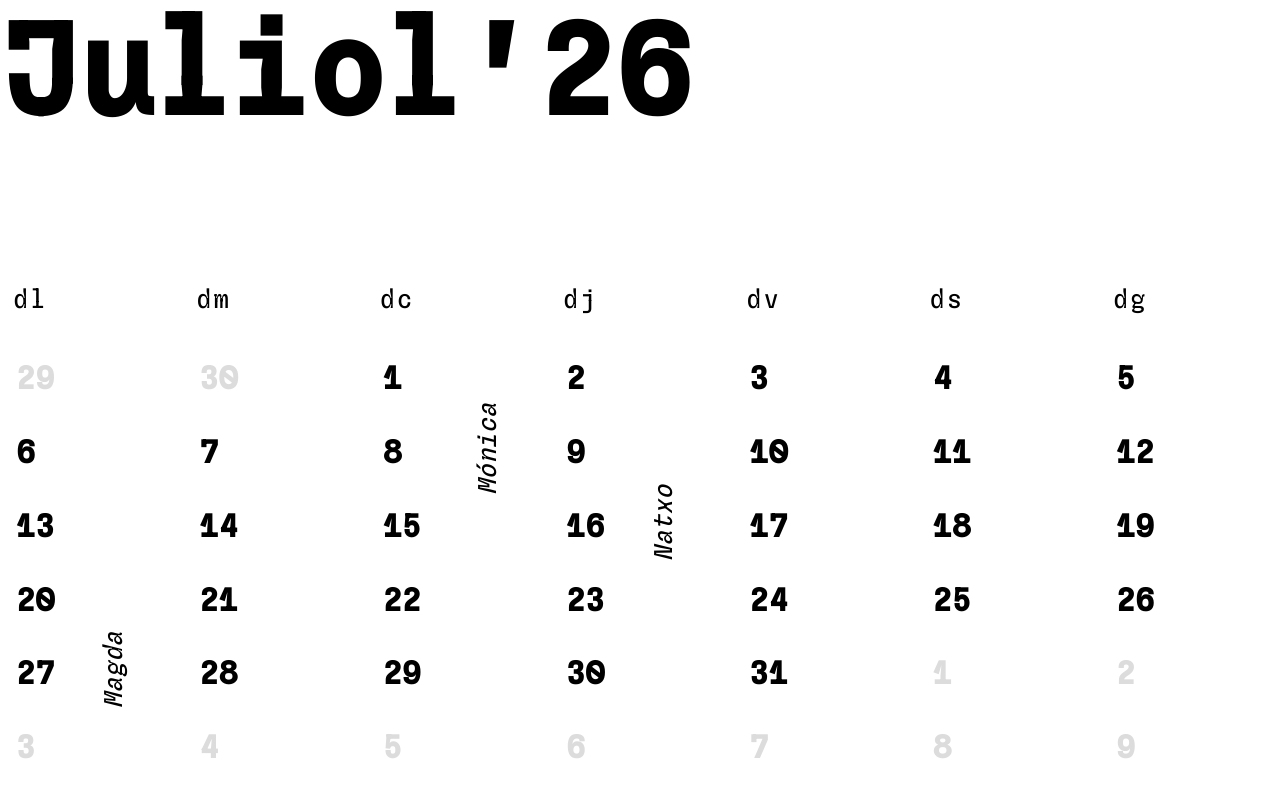
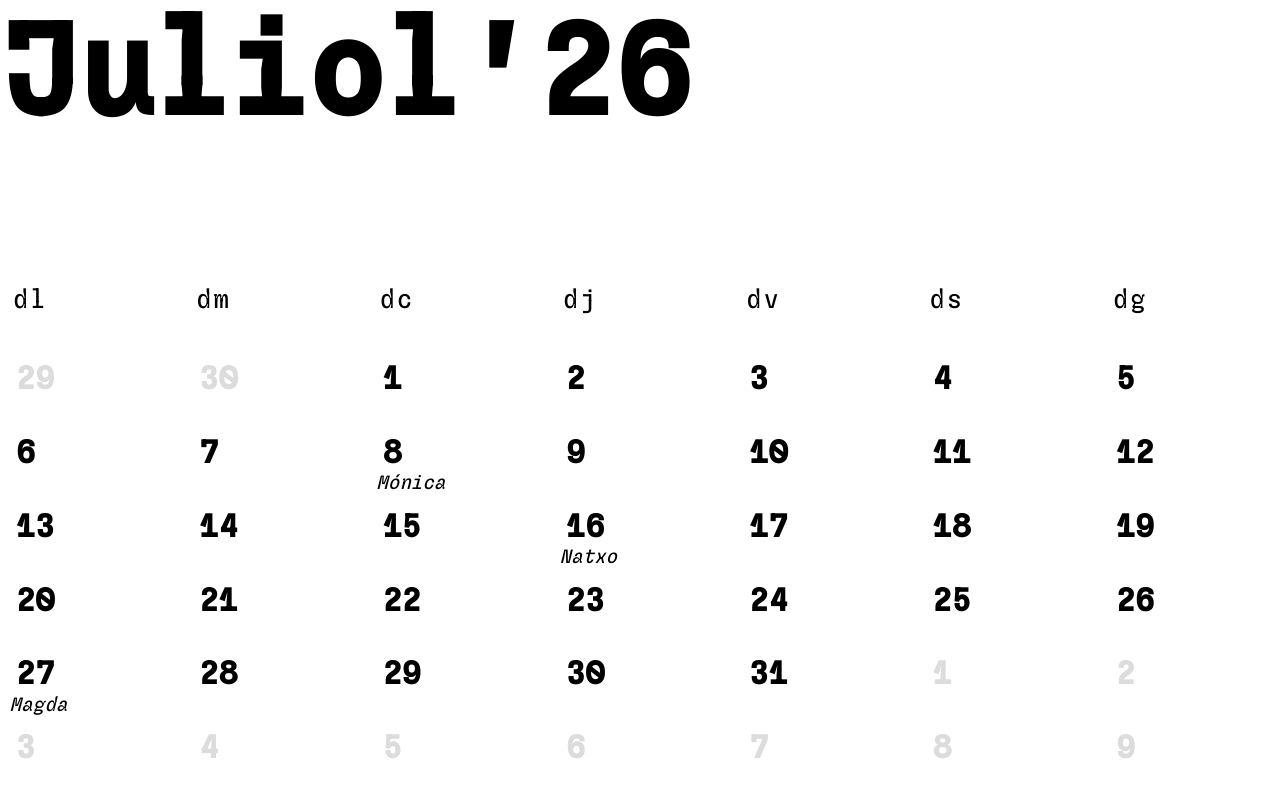
Before and after one commit to arquesm/juliol26_2GP, a plain HTML site: page index.html in a window 1280 px wide. Drawn offline with Linux system fonts and the light colour scheme; files whose address does not match are found by name.

Commit message:
Update index.html

```diff
--- a/index.html
+++ b/index.html
@@ -59,10 +59,9 @@
 
         em {
             position: absolute;
-            top: 0;
-            left: 3em;
-            transform: rotate(-90deg);
-            font-size: .8em;
+            top: 2em;
+            left: .5em;
+            font-size: .6em;
             font-weight: 100;
         }
 
```
